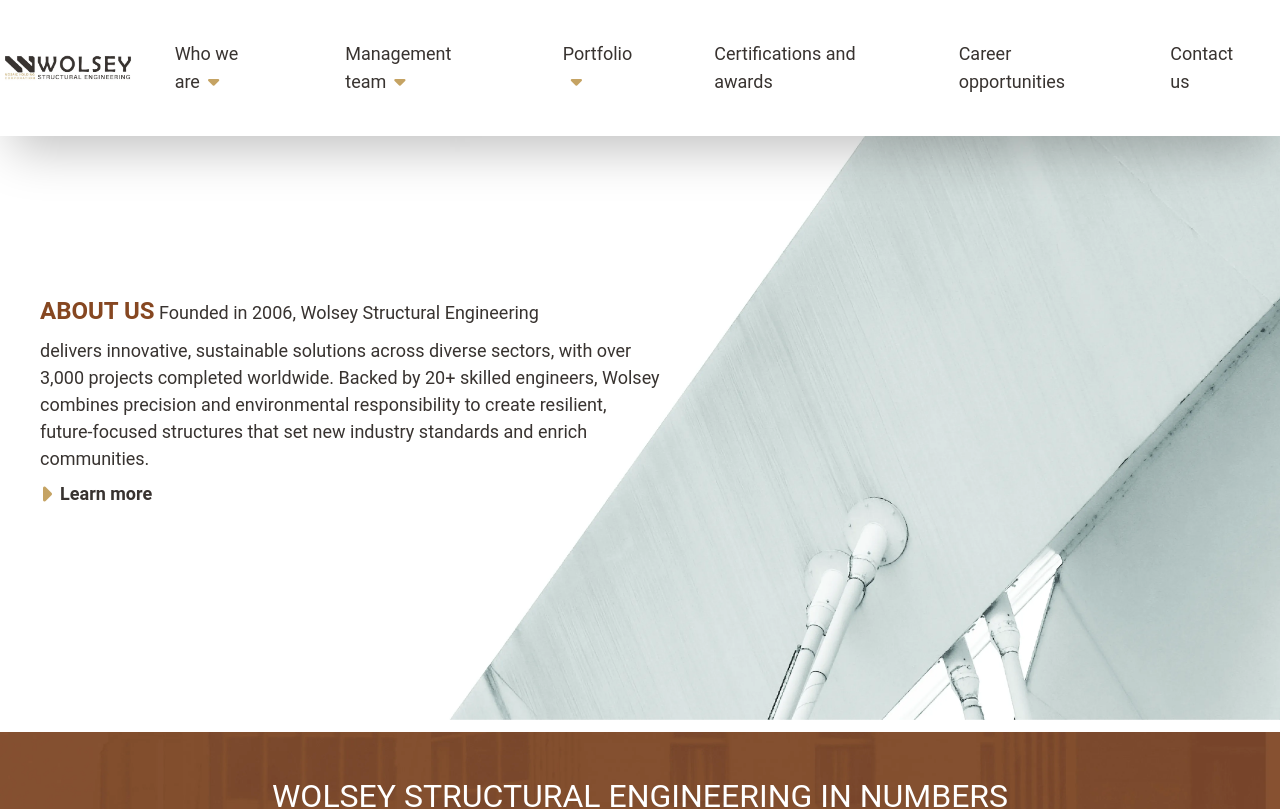
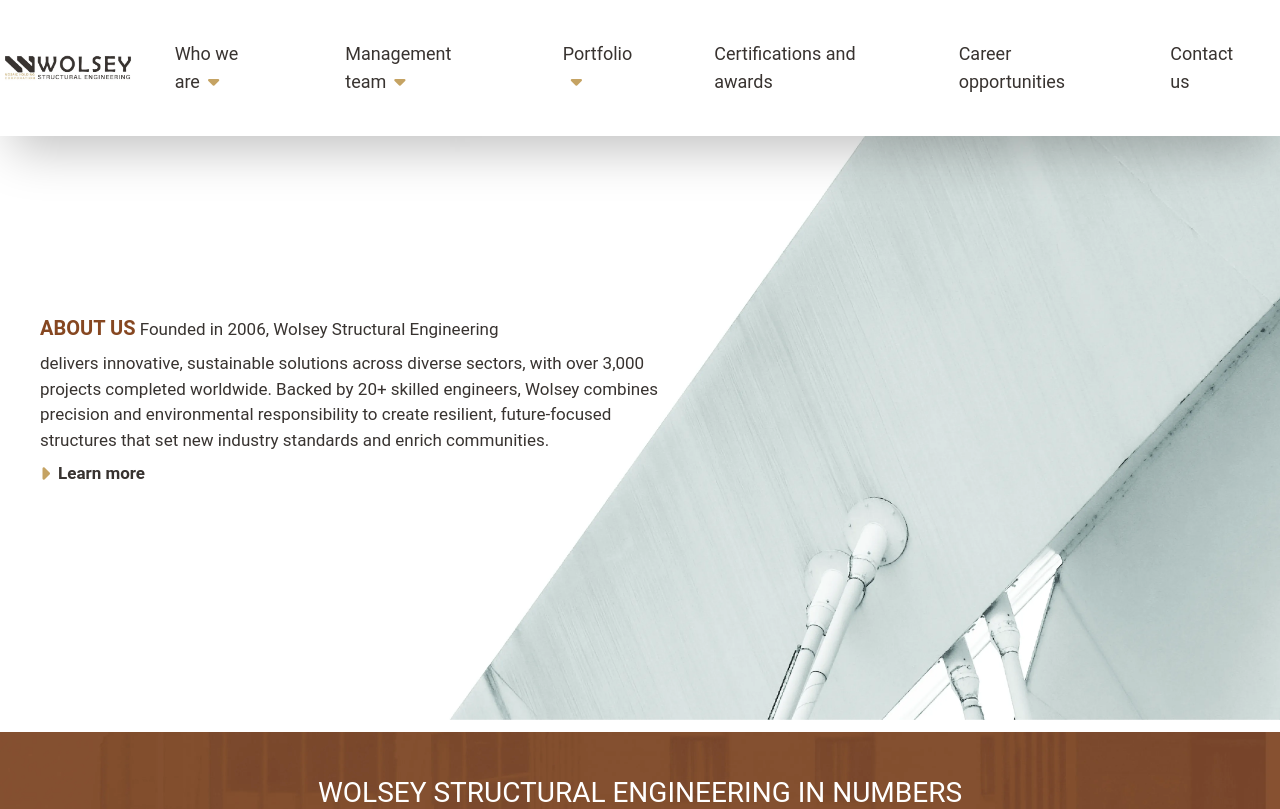
Before and after one commit to MinaNagy99/Wolsey-website, a React (Vite) app: page / in a window 1280 px wide. Shown: the top 809 px of the page. Built offline with nearby package versions, Linux system fonts and the light colour scheme.

Commit message:
handel font sizes

```diff
--- a/src/index.css
+++ b/src/index.css
@@ -85,6 +85,11 @@
       --xxlFontSize: 52px;
       --xlFontSize: 32px;
       --lgFontSize: 24px;
+      --mainFontSize: 17px;
+      --numbersFontSize: 50px;
+      --xxlFontSize: 40px;
+      --xlFontSize: 28px;
+      --lgFontSize: 20px;
     }
   }
 }
```
